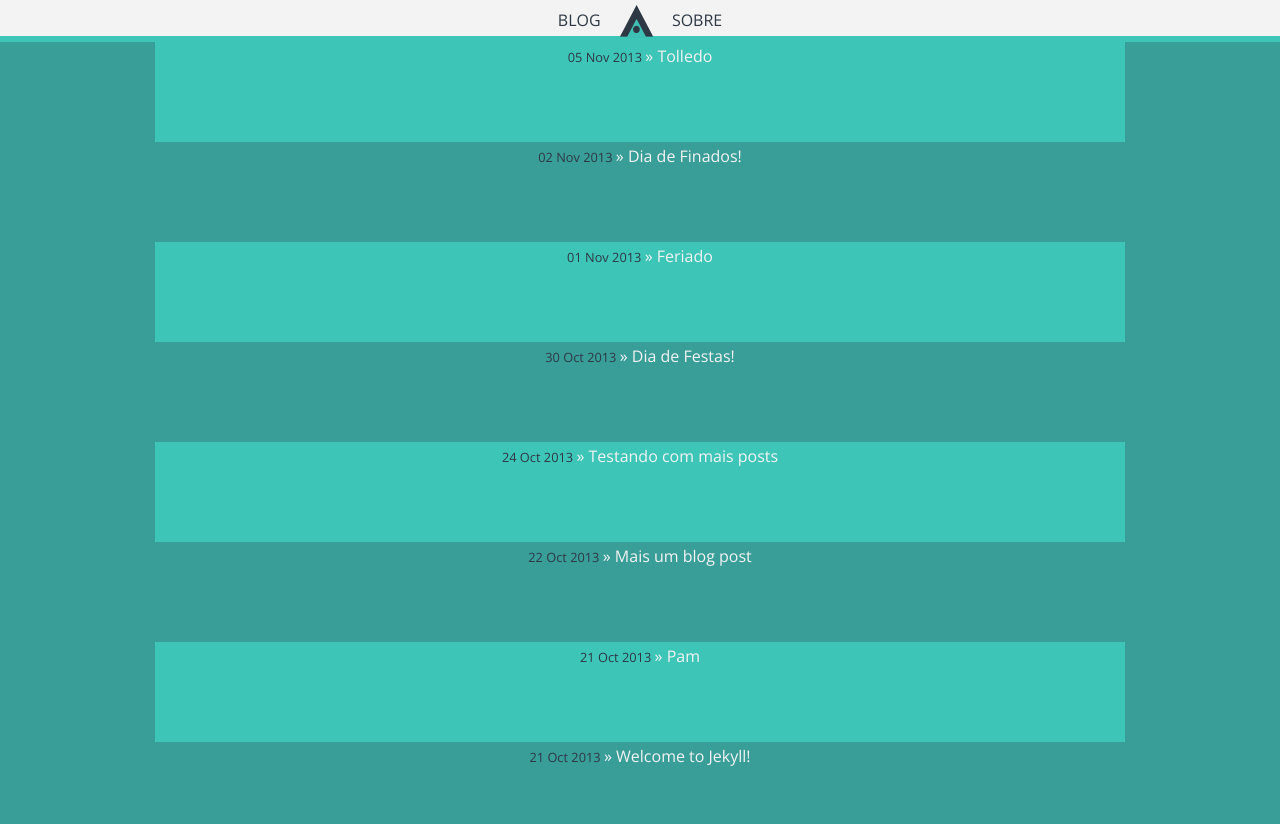
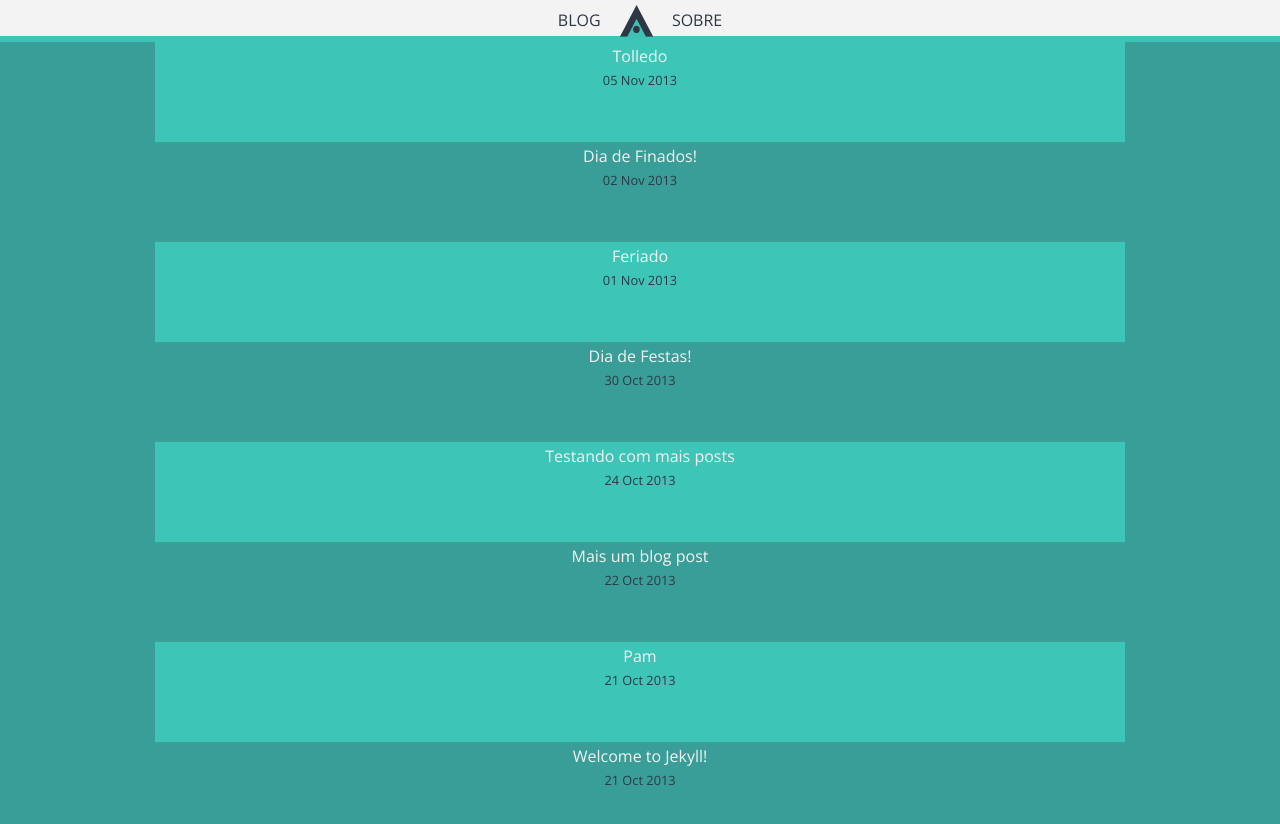
Before and after one commit to albogabriel/gabrielalbo.com, a Jekyll site: the page built from blog/index.html, in a window 1280 px wide. Shown: the top 824 px of the page. Built offline with Jekyll 4.4.1, drawn with Linux system fonts in a browser that asks for light colours; Markdown is read by kramdown in place of the engine named in the settings.

Commit message:
Changing post date style

```diff
--- a/_sass/screen.scss
+++ b/_sass/screen.scss
@@ -289,6 +289,7 @@ $post-header-colors: $main-green, $darker-green;
 ul li span {
     color: $light-text-color;
   }
+
 .post-header {
   height: 100px;
   color: $light-header-background;
@@ -297,4 +298,9 @@ ul li span {
     text-decoration: none;
     color: $light-header-background;
   }
+
+  .post-header-date {
+    color: $darkest;
+    font-size: 80%;
+  }
 }
--- a/about/index.html
+++ b/about/index.html
@@ -10,10 +10,10 @@ title: Gabriel Albo
 			</div><br>
 		<span>
 		<p>
-			Olá! Meu nome é Gabriel Albo e trabalho como Experience Designer na ThoughtWorks, em Porto Alegre/RS. Sou desenvolvedor por formação e designer por vocação.
+			Meu nome é Gabriel Albo e trabalho como Experience Designer na ThoughtWorks, em Porto Alegre/RS. Sou desenvolvedor por formação e designer por vocação e tenho mais de 5 anos de experiência com desenvolvimento ágil de software.
 		</p>
 		<p>
-			Tenho grande paixão por design de interação, desenvolvimento front-end e desenvolvimento de software, em geral, mas acima de tudo, gosto mesmo é de aprender e de solucionar os problemas que as pessoas têm. Acredito piamente que a maior missão de um designer é melhorar a vida de todos, seja pela tecnologia ou por sua experiência no mundo.
+			Tenho grande paixão por design de interação, desenvolvimento front-end e software, em geral, mas acima de tudo, o que mais gosto mesmo é de solucionar os problemas que as pessoas têm. Acredito piamente que a maior missão de um designer é melhorar a vida de todos, seja pela tecnologia ou por sua experiência no mundo.
 		</p>
 		</span>
 	</div>
--- a/blog/index.html
+++ b/blog/index.html
@@ -7,11 +7,10 @@ title: Gabriel Albo
     <ul class="posts">
       {% for post in site.posts %}
         <li class="post-header">
-        	<span>
-        		{{ post.date | date_to_string }}
-        	</span>
-        	&raquo;
         	<a class="clickable-div" href="{{ post.url }}">{{ post.title }}</a>
+          <p class="post-header-date">
+            {{ post.date | date_to_string }}
+          </p>
         </li>
       {% endfor %}
     </ul>
--- a/css/screen.css
+++ b/css/screen.css
@@ -392,13 +392,18 @@ ul li span {
   color: #f7f7f7;
 }
 
-/* line 292, ../_sass/screen.scss */
+/* line 293, ../_sass/screen.scss */
 .post-header {
   height: 100px;
   color: #f3f3f3;
 }
-/* line 296, ../_sass/screen.scss */
+/* line 297, ../_sass/screen.scss */
 .post-header a, .post-header a:visited {
   text-decoration: none;
   color: #f3f3f3;
 }
+/* line 302, ../_sass/screen.scss */
+.post-header .post-header-date {
+  color: #2e3844;
+  font-size: 80%;
+}
```
